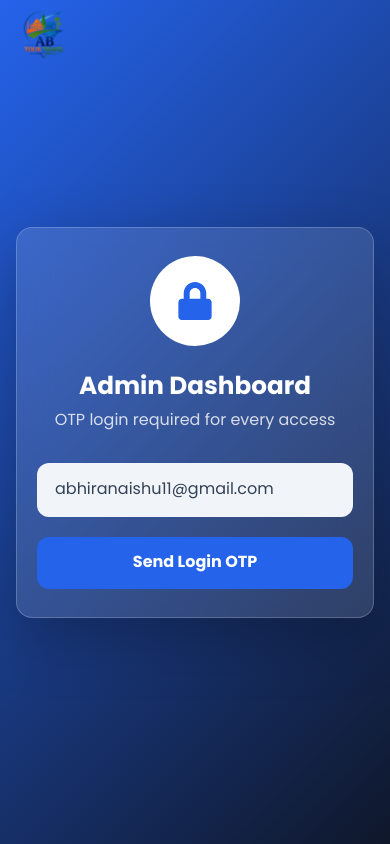
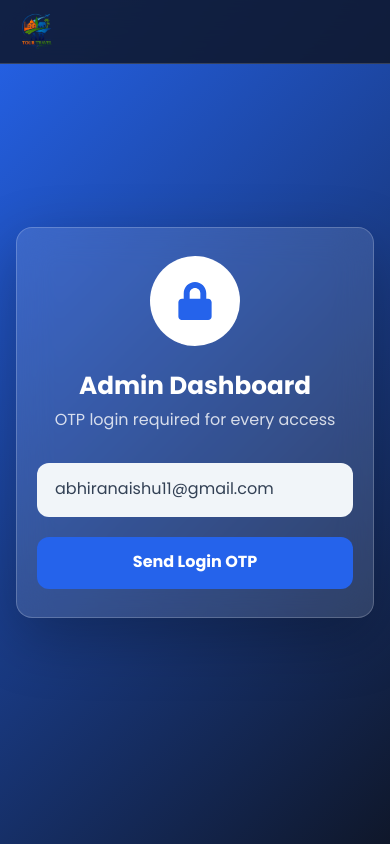
Before and after one commit to abhiranaishu11-boop/abTourAndTravel, a React (Vite) app in the folder frontend/: page /admin in a window 390 px wide. Shown: the top 844 px of the page. Built offline with nearby package versions, Linux system fonts and the light colour scheme.

Commit message:
Improve mobile navbar layout

```diff
--- a/frontend/src/components/Navbar.css
+++ b/frontend/src/components/Navbar.css
@@ -536,14 +536,32 @@
 }
 
 @media (max-width: 991px) {
+  .premium-navbar,
+  .premium-navbar.scrolled {
+    height: 64px;
+    background: rgba(15, 23, 42, 0.86);
+    backdrop-filter: blur(14px);
+    -webkit-backdrop-filter: blur(14px);
+    border-bottom: 1px solid rgba(255, 255, 255, 0.16);
+  }
+
   .premium-navbar .container {
+    height: 100%;
     padding-left: 16px;
     padding-right: 16px;
+  }
+
+  .premium-navbar .navbar-brand img,
+  .navbar-brand img {
+    height: 42px;
+    width: auto;
   }
 
   .premium-navbar .mobile-toggle,
   .premium-navbar.scrolled .mobile-toggle {
     display: block;
+    padding: 4px 6px;
+    font-size: 24px;
     opacity: 1;
     visibility: visible;
     pointer-events: auto;
@@ -554,8 +572,27 @@
     width: min(86vw, 320px) !important;
   }
 
+  .mobile-menu .offcanvas-header {
+    min-height: 64px;
+    padding: 12px 16px;
+    border-bottom: 1px solid #e5e7eb;
+  }
+
+  .mobile-menu .offcanvas-body {
+    padding: 18px 20px 24px;
+  }
+
+  .mobile-link {
+    padding: 13px 0;
+    font-size: 16px;
+  }
+
+  .mobile-book {
+    margin-top: 22px;
+  }
+
   .mobile-logo {
-    width: min(180px, 68vw);
+    width: min(140px, 52vw);
     height: auto;
   }
 }
```
